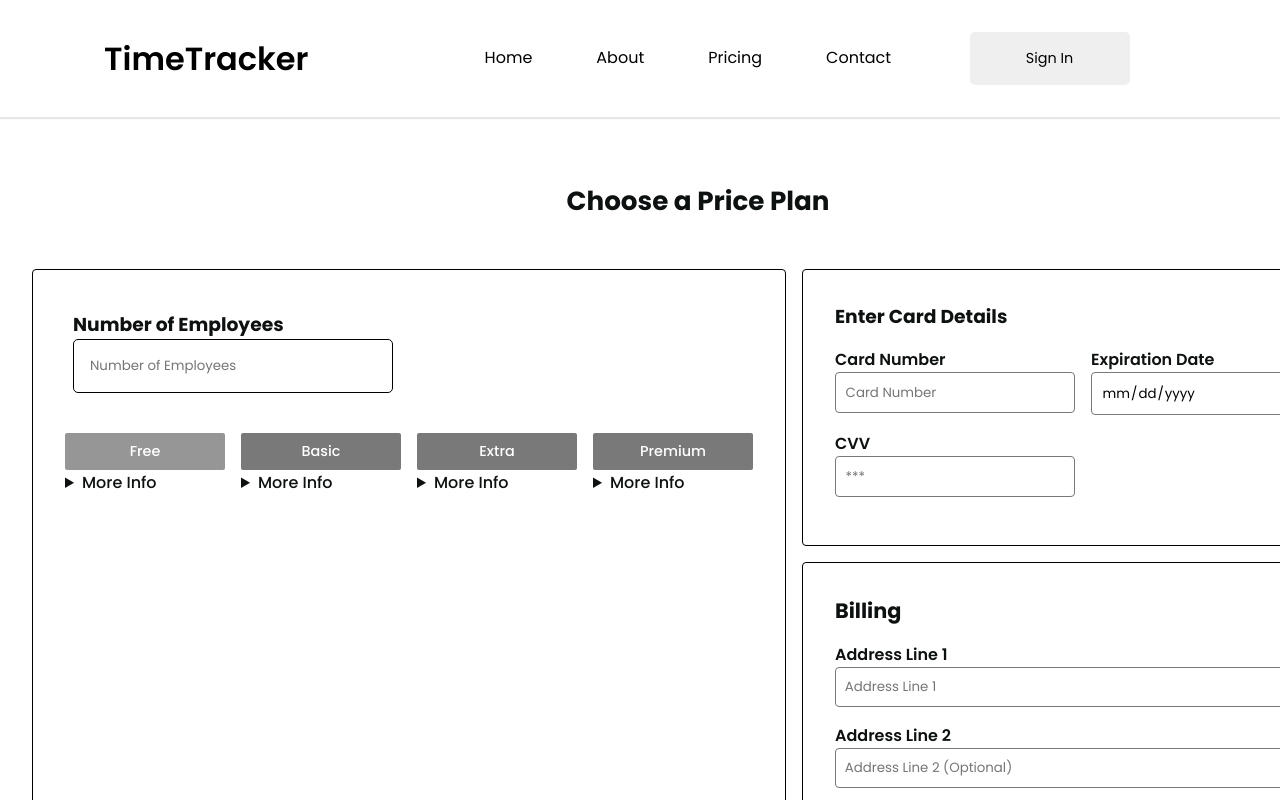
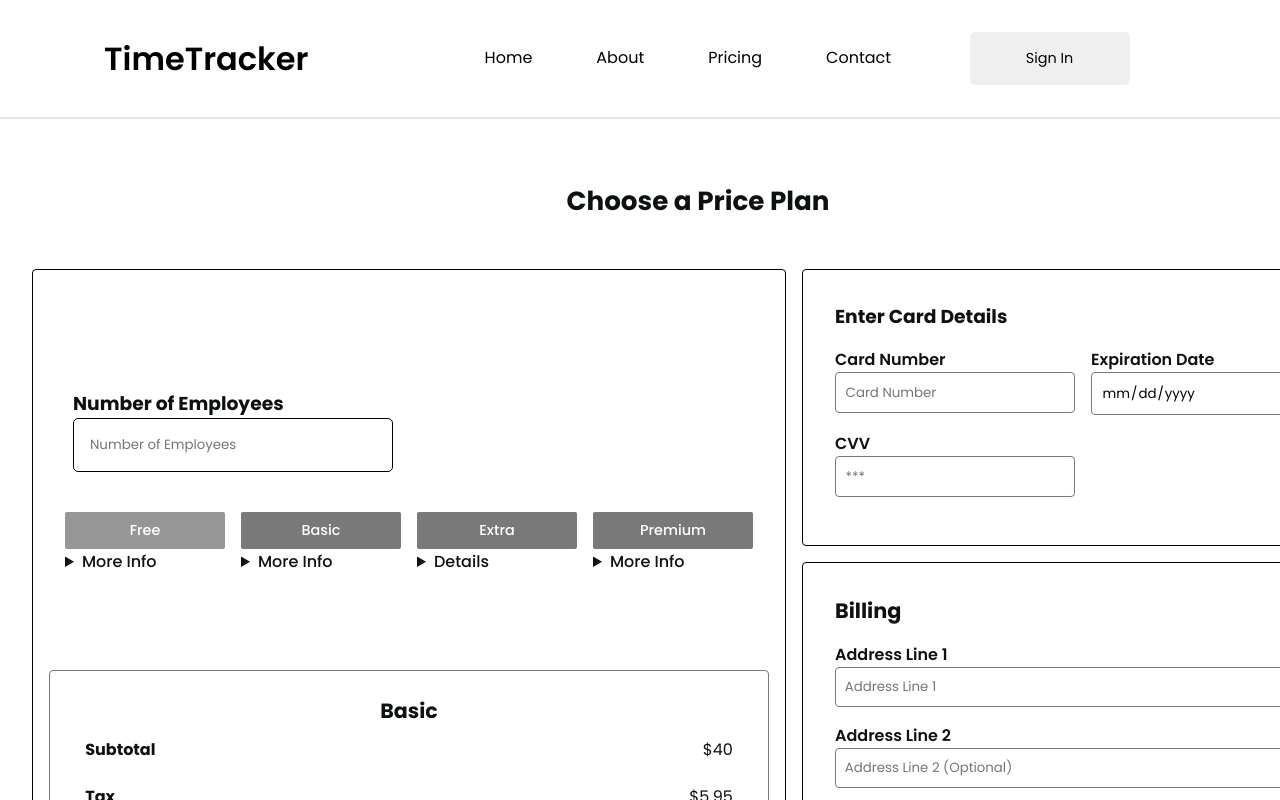
Before and after one commit to chenderson17/TimeTracker, a React (Create React App) app in the folder timetrackerwebapp/: page /signup in a window 1280 px wide. Both pictures are taken after a click on the button 1040 px from the left and 770 px from the top of the page. Shown: the top 800 px of the page. Built offline with nearby package versions, Linux system fonts and the light colour scheme; some icons are missing.

Commit message:
Edits to signup

```diff
--- a/timetrackerwebapp/src/Components/SignUp.css
+++ b/timetrackerwebapp/src/Components/SignUp.css
@@ -24,10 +24,6 @@
     flex-direction: column;
     justify-content: center;
     padding:2rem;
-}
-.signup-official-container{
-
-
 }
 
 .signup-container{
@@ -65,7 +61,7 @@
     margin-bottom:0.5em;
     font-weight: 600;
 }
-.signup-form-employee{
+.signup-form-employee, .org-page-one .signup-form-org{
     border:1.2px solid rgb(121,121,121);
     border-radius:5px;
 
@@ -82,6 +78,31 @@
 
 
 
+}
+.signup-plan-container{
+    text-align:center;
+    font-size: 1.1em;
+}
+.subtotal-section{
+    border:solid 1px rgb(121,121,121);
+    border-radius: 4px;
+}
+
+.subtotal-section{
+    margin-top:5rem;
+    padding:1.5rem;
+}
+.subtotal-container{
+    display: flex;
+    justify-content:space-between;
+    padding:0.7rem;
+
+}
+.signup-subtotal-tax-container{
+    border-bottom: dotted rgb(121,121,121) 1px;
+}
+.signup-total-container{
+    margin-top:0.5rem;
 }
 
 .signup-form-employee{
@@ -130,12 +151,6 @@
     width: 100%;
 }
 
-.signup-fname-container{
-
-}
-.signup-lname-container{
-
-}
 .create-an-account-button-container{
     grid-row-start:5;
     grid-column-start:1;
@@ -212,6 +227,9 @@
 .org-page-two-num {
     grid-row-start:3;
     grid-row-end:5;
+    display: flex;
+    flex-direction: column;
+    justify-content: center;
 }
 details  ul {
     margin-left:1.5rem;
--- a/timetrackerwebapp/src/Components/SignUp.js
+++ b/timetrackerwebapp/src/Components/SignUp.js
@@ -6,11 +6,61 @@ export default function SignUp(){
     const[signUpType, setSignUpType] = useState("org");
     const [numOfEmployees, setNumOfEmployees] = useState(0);
     const [orgPageNumber, setPageNumber] = useState(1);
-    const[priceDetails, setPriceDetails] = useState("");
+    const[priceDetails, setPriceDetails] = useState(0.00);
+    const[planDetails, setPlanDetails] = useState("");
+    const planDescriptions = function (plan){
+        if(plan=='free'){
+            return(
+            <ul>
+            <li>Basic Time Tracking</li>
+            <li>Single User Access</li>
+            <li>Basic Reporting</li>
+            </ul>
+            )
+        }
+        else if(plan == 'basic'){
+            return (
+            <ul>
+                <li>$10.00/month</li>
+                <li>Enhanced Time Tracking</li>
+                <li>Multi-User Access</li>
+                <li>Export Data</li>
+                <li>Basic Analytics Dashboard</li>
+
+                </ul>
+            )
+        }
+        else if(plan == 'extra'){
+            return (
+            <ul>
+                <li>$25.00/month</li>
+                <li>Advanced Time Tracking</li>
+                <li>Project Budgeting</li>
+                <li>Customizable Reports</li>
+                <li>Priority Customer Support</li>
+                </ul>
+            )
+        }
+        else if(plan == 'premium'){
+            return (
+            <ul>
+                <li>$50.00/month</li>
+                <li>Unlimited Users</li>
+                <li>Advanced Analytics Dashboard</li>
+                <li>Resource Planning</li>
+                <li>Priority Customer Support</li>
+
+            </ul>
+            )
+
+        }
+    }
+
     const billing = ()=>{
         return(
         <div className='billing-address-container'>
                         <div className="billing-address-container-header">
+
                         <h4>Billing</h4>
                         </div>
                         <div className='billing-style-container'>
@@ -85,11 +135,7 @@ export default function SignUp(){
             </button>
             <details>
                 <summary>More Info</summary>
-                <ul>
-                <li>Basic Time Tracking</li>
-                <li>Single User Access</li>
-                <li>Basic Reporting</li>
-                </ul>
+                {planDescriptions('free')}
             </details>
             </div>
         )
@@ -103,18 +149,13 @@ export default function SignUp(){
 
             <details>
                 <summary>More Info</summary>
-                <ul>
-                <li>Enhanced Time Tracking</li>
-                <li>Multi-User Access</li>
-                <li>Export Data</li>
-                <li>Basic Analytics Dashboard</li>
-
-                </ul>
+                {planDescriptions('basic')}
             </details>
 
             </div>
         )
     }
+
     const extraBtn = ()=>{
         return(
             <div className='extra-btn-container plan-btn-container'>
@@ -122,14 +163,7 @@ export default function SignUp(){
                 Extra
             </button>
             <details>
-                <summary>More Info</summary>
-                <ul>
-                <li>Advanced Time Tracking</li>
-                <li>Project Budgeting</li>
-                <li>Customizable Reports</li>
-                <li>Priority Customer Support</li>
-
-                </ul>
+            {planDescriptions('extra')}
             </details>
             </div>
         )
@@ -142,13 +176,7 @@ export default function SignUp(){
             </button>
             <details>
                 <summary>More Info</summary>
-                <ul>
-                <li>Unlimited Users</li>
-                <li>Advanced Analytics Dashboard</li>
-                <li>Resource Planning</li>
-                <li>Priority Customer Support</li>
-
-                </ul>
+                {planDescriptions('premium')}
             </details>
             </div>
 
@@ -319,6 +347,31 @@ export default function SignUp(){
         )
 
     }
+    function subtotal(cost,plan){
+        const tax = 5.95;
+        return(
+            <div className='subtotal-section'>
+            <div className='signup-subtotal-container'>
+                <div className='signup-plan-container'>
+                <h3>{plan}</h3>
+            </div>
+            <div className='signup-subtotal-cost-container subtotal-container'>
+            <h4>Subtotal</h4>
+            <little>${cost}</little>
+            </div>
+            <div className='signup-subtotal-tax-container subtotal-container'>
+            <h4>Tax</h4>
+            <little>${tax}</little>
+            </div>
+
+            <div className='signup-total-container subtotal-container'>
+                <h4>Total</h4>
+                <little>${cost + tax}</little>
+            </div>
+            </div>
+            </div>
+        )
+    }
     function displayOrgPage(pageNumber){
         if(pageNumber === 1){
             return(
@@ -344,10 +397,12 @@ export default function SignUp(){
                     <div className='org-page-two-num'>
                         <div className='org-num-style-container'>
                     {orgForm(orgPageTwoFields)}
+                    {subtotal(40,'Basic')}
                         </div>
                     </div>
 
                     <div className='org-page-two-credit'>
+
                     {orgFormPayment(orgPageTwoPaymentFields)}
                     </div>
 
@@ -357,6 +412,7 @@ export default function SignUp(){
                     <div className='create-an-account-button-container'>
                         {createAccountBtn()}
                     </div>
+
                     <div className='page-two-change-btn-container'>
                     <div>
                     {orgLeftButton()}
```
Also changed, not shown: timetrackerwebapp/src/Components/SignUpButtonClass.js (added, +23 -0 lines).
